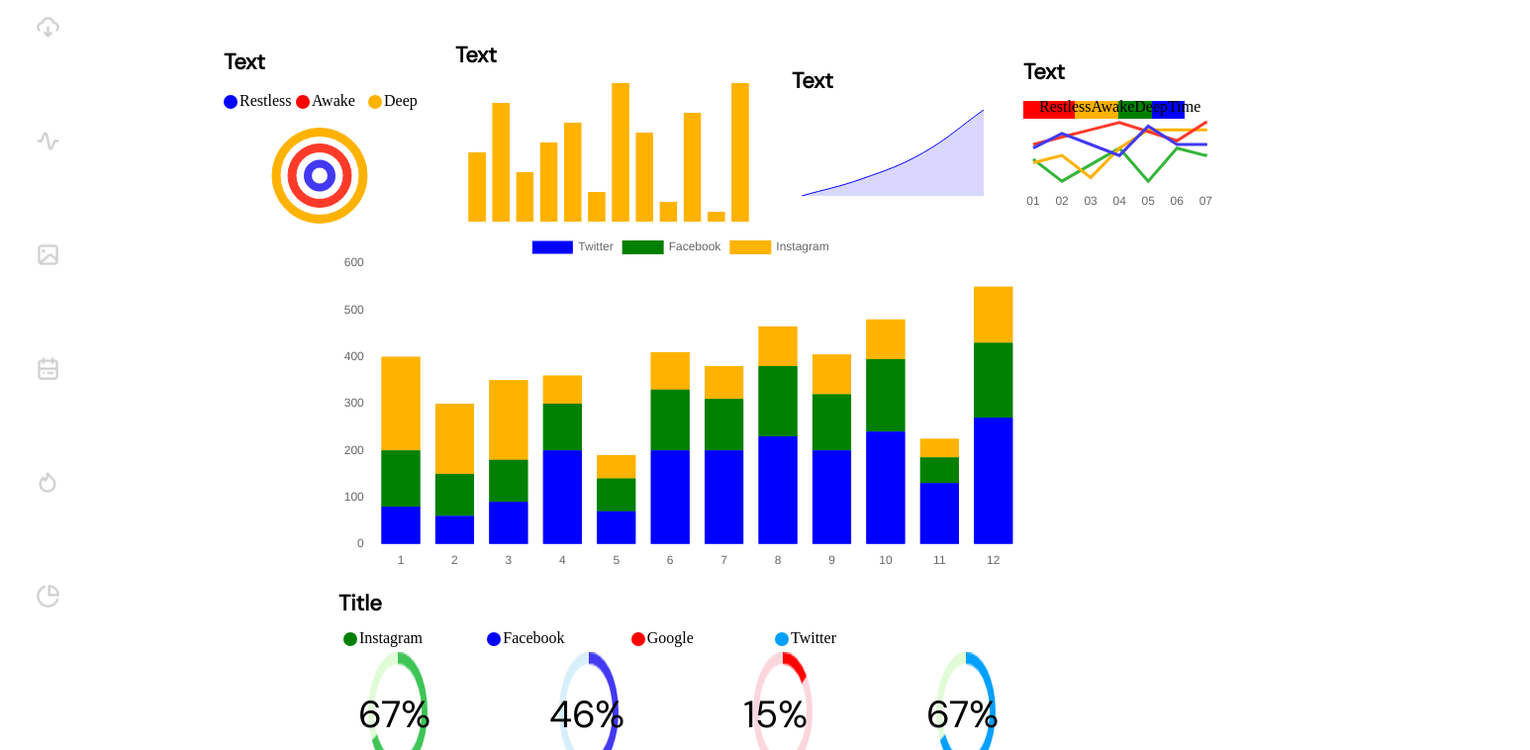
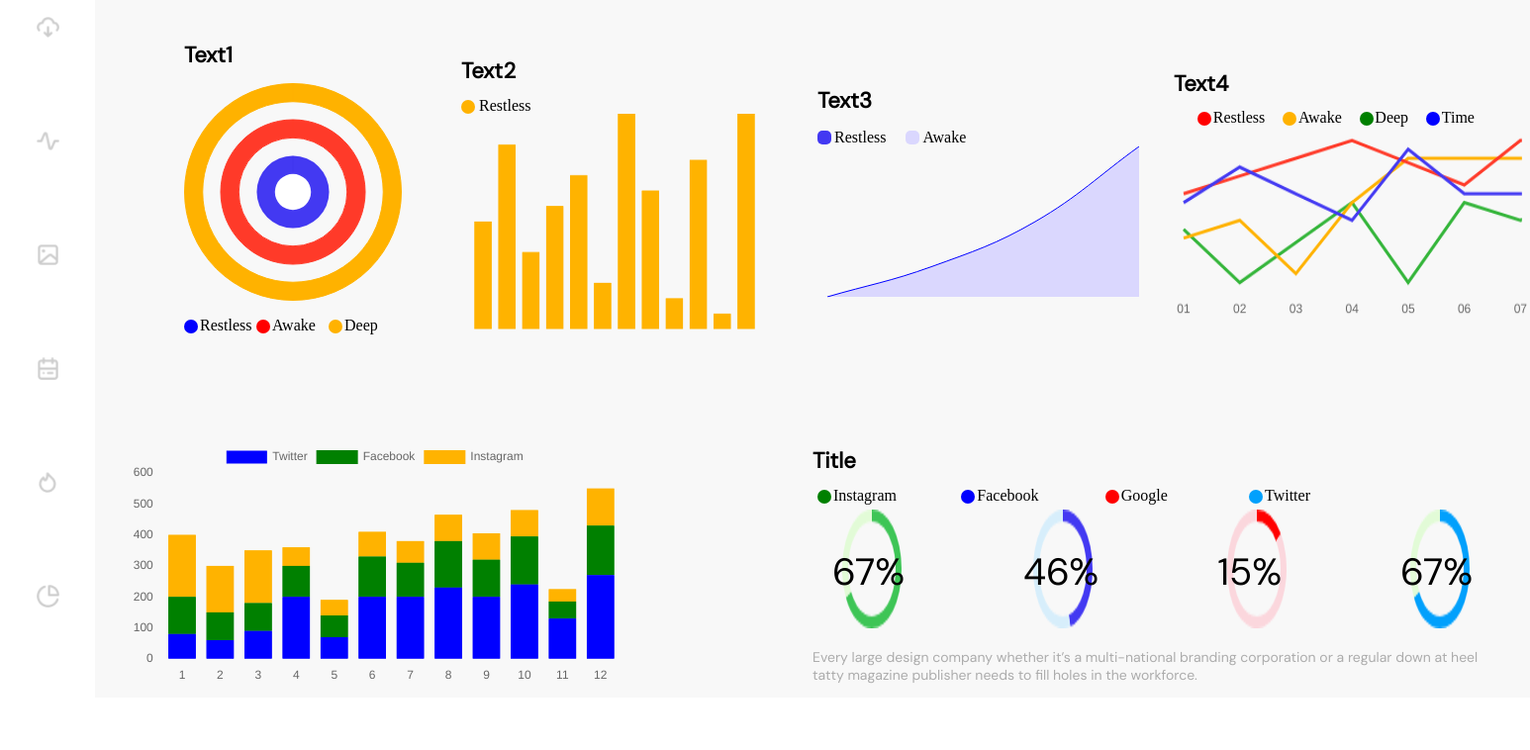
Before and after one commit to VacheMinasyan/MyDiagramsWork, a website: page src/index.pug in a window 1280 px wide. Shown: the part 255-1013 px from the top of the page at 99% size, 1546 px wide, since content can reach past the window. Drawn offline with nearby package versions, Linux system fonts and the light colour scheme; files that its build step writes are made by us from their sources.

Commit message:
added file verstka end

```diff
--- a/src/css/style.css
+++ b/src/css/style.css
@@ -1,3 +1,4 @@
+
 
 body{
   margin: 0;
@@ -12,7 +13,8 @@ body{
 }
 .right{
   position:relative;
-  width: 1450px;
+  min-width: 1450px;
+  background-color: #F8F8F8FF;
   /* border:5px solid black; */
   max-height: 1000px;
 }
@@ -37,6 +39,7 @@ padding-top: 28px;
   max-width: 500px;
   padding-left:25px;
   border: unset;
+  background-color: #F8F8F8FF;
   /* border:1px solid black; */
 }
 .header_humans {
@@ -156,20 +159,30 @@ margin-top: 200px;
 }
 /* ==========Part Vache  */
 #myChart{
-  max-width: 194px;
-  max-height: 194px;
+  max-width: 220px;
+  max-height:225px;
 }
-#myChart2{
-  max-width: 194px;
-  max-height: 194px;
+#myChart1{
+  max-width: 300px;
+  max-height: 225px;
 }
-#myChart3,#myChart4{
+ #myChart3{
   box-sizing: border-box;
-  max-width: 194px;
+  min-width: 232px;
+  min-height: 194px;
+ }
+ #myChart2{
+  max-width: 325px;
+  max-height: 325px;
+ }
+ #myChart4{
+  box-sizing: border-box;
+  max-width: 250px;
   max-height: 194px;
 }
 #myChart5{
-
+  max-width: 500px;
+  max-height: 500px;
 }
 #myChart6,#myChart7,#myChart8,#myChart9{
 max-width: 120px;
@@ -177,9 +190,10 @@ max-height: 120px;
 }
 .main {
     /* border: 1px solid black; */
+    flex-grow:1;
     margin:78px 0 0 90px ;
-  max-width: 1450px;
-  max-height: 100%;
+    max-width: 1450px;
+    max-height: 100%;
 }
 .main__author{
   font-size: 40px;
@@ -187,28 +201,34 @@ max-height: 120px;
   font-family: 'DM Sans', sans-serif;
 }
 .main__text{
+  display: inline;
   font-size: 14px;
   color:#959595FF;
   font-family: 'DM Sans', sans-serif;
-font-weight: 100;
+  font-weight: 100;
 }
 .main__header {
   /* border: 1px solid black; */
-
+  max-width: 1410px;
 }
 .main__main {
   margin-top: 29px;
   display: flex;
   flex-wrap: wrap;
   align-items: center;
-  /* border: 1px solid rgb(165, 150, 150); */
+  justify-content: center;
+  /* max-width: 1410px; */
 
 }
 .main__main>div{
-  margin-left: 40px;
-  max-width: 326px;
-  max-height:360px;
+  /* margin-left: 20px; */
+  max-width: 360px;
+  max-height:423px;
+  flex-grow: 1;
   /* border: 4px solid rgb(131, 67, 67); */
+}
+.main__canvas{
+  /* border: 1px solid black; */
 }
 .main__canvas_text{
   font-family: 'DM Sans', sans-serif;
@@ -224,6 +244,7 @@ font-weight: 100;
 }
 
 .footer{
+  flex-grow:1;
   /* border: 3px solid rgb(196, 13, 13); */
   max-width: 1450px;
   max-height: 360px;
@@ -231,7 +252,7 @@ font-weight: 100;
   justify-content: center;
   align-items: center;
   flex-wrap: wrap;
-
+  margin-top: 80px;
 }
 .footer>div{
   /* border: 3px solid rgb(15, 10, 10); */
@@ -273,11 +294,27 @@ font-weight: 100;
   /* border: 1px solid black; */
 }
 .line__sites>div{
+
   width: 14px;
   height: 14px;
   border-radius: 50%;
   position: relative;
   left: 5px;
+  /* background-color: black; */
+}
+.line__sites2{
+  height: 20px;
+  max-width: 80%;
+  display: flex;
+  justify-content: space-between;
+  /* border: 1px solid black; */
+}
+.line__sites2>div{
+  width: 14px;
+  height: 14px;
+  border-radius: 50%;
+  position: relative;
+  left: 24px;
   /* background-color: black; */
 }
 .green{
@@ -300,3 +337,58 @@ font-weight: 100;
   left: 16px;
   top:-3px;
 }
+.line__sites__text12{
+  display: flex;
+  position: relative;
+}
+.circle1{
+  z-index: 111;
+  width: 14px;
+  height: 14px;
+  border-radius: 50%;
+  background-color: #FFB200FF;
+}
+.span{
+  position: absolute;
+  left: 18px;
+  top: -3px;
+}
+.line__sites__text0{
+  display: flex;
+
+  /* border: 1px solid black; */
+
+}
+.circle2{
+  display: flex;
+  /* border: 1px solid black; */
+}
+.circle3{
+  display: flex;
+  margin-left: 20px;
+}
+.cirk1{
+  margin-right: 3px;
+  position: relative;
+  top: 2px;
+  left: 0;
+  width: 14px;
+  height: 14px;
+  border-radius:5px;
+  background-color: #4339F2FF;
+}
+.cirk2{
+  margin-right: 3px;
+  position: relative;
+  top: 2px;
+  left: 0;
+  width: 14px;
+  height: 14px;
+  border-radius:5px;
+  background-color: #DAD7FEFF;
+}
+.sites_text{
+  font-size: 14px;
+  font-weight: 400;
+  font-family:'DM Sans', sans-serif;
+}
--- a/src/index.pug
+++ b/src/index.pug
@@ -51,7 +51,8 @@ html(lang="en")
                     p.main__text=text
                 .main__main
                     .main__canvas
-                        h1.main__canvas_text Text
+                        h1.main__canvas_text Text1
+                        canvas(id="myChart" width="194" height="194").can
                         .line__sites__text
                             - var sit =["Restless","Awake","Deep"]
                             - var color1=["blue","red","yellow"]
@@ -59,21 +60,31 @@ html(lang="en")
                             div(class=color1[i])
                                 span(class="sitetext1")=sit[i]
                             - }
-                        canvas(id="myChart").can
                     .main__canvas
-                        h1.main__canvas_text Text
-                        canvas(id="myChart1").cans
+                        h1.main__canvas_text Text2
+                        .line__sites__text12
+                            div.circle1
+                            span.span Restless
+                        canvas(id="myChart1" width="194" height="194").cans
                     .main__canvas
-                        h1.main__canvas_text Text
+                        h1.main__canvas_text Text3
+                        .line__sites__text0
+                            .circle2
+                                .cirk1
+                                span.sites_text1 Restless
+                            .circle3
+                                .cirk2
+                                span.sites_text2 Awake
+
                         canvas(id="myChart2").can
                     .main__canvas
-                        h1.main__canvas_text Text
+                        h1.main__canvas_text Text4
                         .line__sites2
                             - var site2 =["Restless","Awake","Deep","Time"]
                             - var color2=["red","yellow","green","blue"]
                             - for (var i = 0; i < site2.length; i++) {
                             div(class=color2[i])
-                                span(class="sitetext")=site2[i]
+                            span(class="sitetext")=site2[i]
                             - }
                         canvas(id="myChart3").can
 
--- a/src/js/script.js
+++ b/src/js/script.js
@@ -53,8 +53,8 @@ let myChart3 = new Chart(ctx3, {
     data: {
         labels: ["01", "02", "03", "04", "05", "06", "07"],
         datasets: [{
-            labels: ["Rasless","Awake","Deep"],
-            data: [200, 400, 250,100,500,250, 250,250],
+            labels: ["Rasless", "Awake", "Deep"],
+            data: [200, 400, 250, 100, 500, 250, 250, 250],
             backgroundColor: 'transparent',
             borderColor: ["rgb(67, 57, 242)"],
             borderWidth: 3,
@@ -64,11 +64,11 @@ let myChart3 = new Chart(ctx3, {
         },
         {
             label: false,
-            data: [250,350,450,550, 425,300, 550,550],
+            data: [250, 350, 450, 550, 425, 300, 550, 550],
             backgroundColor: 'transparent',
             borderColor: ["rgb(255, 58, 41)"],
             borderWidth: 3,
-            radius:0,
+            radius: 0,
             lineTension: 0,
             fill: false
 
@@ -76,7 +76,7 @@ let myChart3 = new Chart(ctx3, {
 
         {
             label: false,
-            data: [0, 100, -200, 200,450,450,450,450],
+            data: [0, 100, -200, 200, 450, 450, 450, 450],
             backgroundColor: 'transparent',
             borderColor: ["rgb(255, 178, 0)"],
             borderWidth: 3,
@@ -87,7 +87,7 @@ let myChart3 = new Chart(ctx3, {
         },
         {
             label: false,
-            data: [50, -250,-25,200,-250,200,100,250],
+            data: [50, -250, -25, 200, -250, 200, 100, 250],
             backgroundColor: 'transparent',
             borderColor: ["rgb(52, 181, 58)"],
             borderWidth: 3,
@@ -134,7 +134,9 @@ let myChart3 = new Chart(ctx3, {
 let ctx = document.getElementById('myChart').getContext('2d');
 let myChart = new Chart(ctx, {
     type: 'pie',
+
     data: {
+        labels:["Restless","Awake","Deep"],
         datasets: [{
             data: [10],
             backgroundColor: [
@@ -247,11 +249,11 @@ let myChart4 = new Chart(ctx4, {
         datasets: [
             {
                 label: 'Twitter',
-                data: [80, 60, 90, 200, 70, 200,200,230,200,240,130,270],
+                data: [80, 60, 90, 200, 70, 200, 200, 230, 200, 240, 130, 270],
                 backgroundColor: "blue",
                 borderColor: "blue",
                 borderWidth: 1,
-                borderRadius: 5,
+                borderRadius: Number.MAX_VALUE,
                 hoverBackgroundColor: "blue",
                 hoverBorderColor: "blue",
                 borderSkipped: false,
@@ -262,7 +264,7 @@ let myChart4 = new Chart(ctx4, {
                 backgroundColor: "green",
                 borderColor: "green",
                 borderWidth: 2,
-                borderRadius: 5,
+                borderRadius: Number.MAX_VALUE,
                 hoverBackgroundColor: "green",
                 hoverBorderColor: "green",
                 borderSkipped: false,
@@ -273,7 +275,7 @@ let myChart4 = new Chart(ctx4, {
                 backgroundColor: "rgb(255, 179, 0)",
                 borderColor: "rgb(255, 179, 0)",
                 borderWidth: 2,
-                borderRadius: 5,
+                borderRadius: Number.MAX_VALUE,
                 hoverBackgroundColor: "rgb(255, 179, 0)",
                 hoverBorderColor: "rgb(255, 179, 0)",
                 borderSkipped: false,
@@ -286,10 +288,10 @@ let myChart4 = new Chart(ctx4, {
 
         scales: {
             xAxes: [{
-                stacked:true,
+                stacked: true,
             }],
             yAxes: [{
-                stacked:true,
+                stacked: true,
             }]
         }
     }
```
Also changed, not shown: src/index.html. Lines whose indentation alone changed are shown as unchanged.
